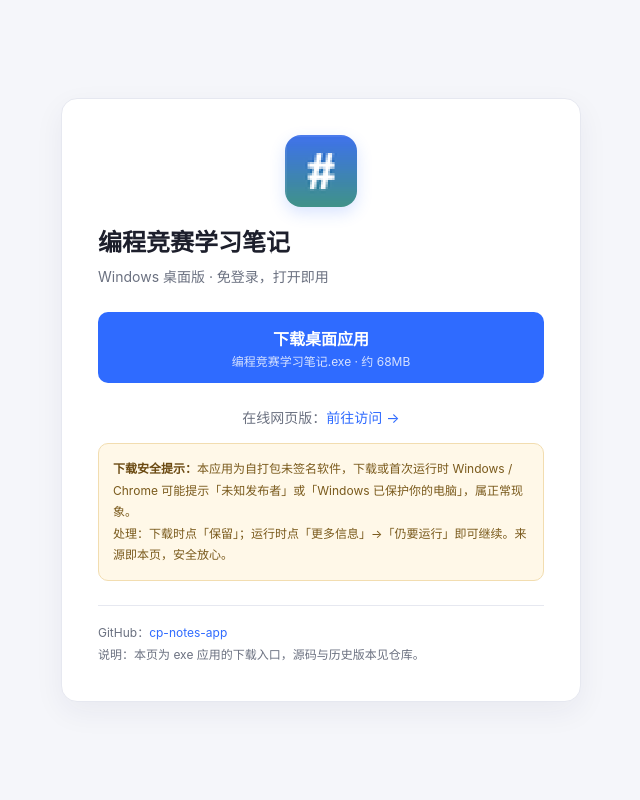
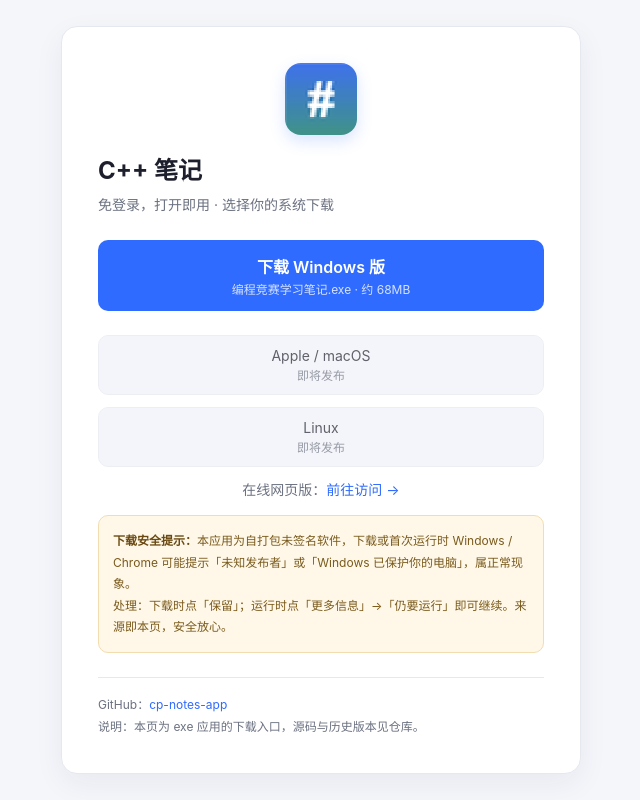
Before and after one commit to zhangjiahang666/cp-notes-app, a plain HTML site: page index.html in a window 1280 px wide. Shown: the whole page, without its empty margins (319-959 px from the left). Drawn offline with Linux system fonts and the light colour scheme.

Commit message:
下载页改C++笔记并加三平台入口

```diff
--- a/index.html
+++ b/index.html
@@ -3,7 +3,7 @@
 <head>
 <meta charset="utf-8">
 <meta name="viewport" content="width=device-width,initial-scale=1">
-<title>编程竞赛学习笔记 · 桌面版</title>
+<title>C++ 笔记 · 桌面版</title>
 <link rel="icon" type="image/png" href="app_icon.png">
 <style>
   :root{--bg:#f5f6fa;--card:#fff;--line:#e6e8f0;--txt:#1d1f2c;--muted:#6b7180;--accent:#2f6bff;}
@@ -16,6 +16,11 @@
   .dl{display:block;text-align:center;background:var(--accent);color:#fff;text-decoration:none;padding:14px 0;border-radius:10px;font-size:16px;font-weight:600;margin-bottom:24px;transition:opacity .2s;}
   .dl:hover{opacity:.9;}
   .dl small{display:block;font-weight:400;font-size:12px;opacity:.8;margin-top:2px;}
+  .plat{display:block;text-align:center;background:#f0f2f8;border:1px solid var(--line);border-radius:10px;padding:11px 0;margin-bottom:12px;font-size:14px;color:var(--txt);text-decoration:none;transition:background .2s;}
+  .plat:hover{background:#e7ebf5;}
+  .plat small{display:block;font-weight:400;font-size:12px;color:var(--muted);margin-top:2px;}
+  .plat.soon{opacity:.7;cursor:default;}
+  .plat.soon:hover{background:#f0f2f8;}
   .link{text-align:center;font-size:14px;color:var(--muted);}
   .link a{color:var(--accent);text-decoration:none;}
   .link a:hover{text-decoration:underline;}
@@ -28,12 +33,14 @@
 <body>
   <div class="card">
     <img class="avatar" src="app_icon_128.png" alt="编程竞赛学习笔记">
-    <h1>编程竞赛学习笔记</h1>
-    <p class="sub">Windows 桌面版 · 免登录，打开即用</p>
+    <h1>C++ 笔记</h1>
+    <p class="sub">免登录，打开即用 · 选择你的系统下载</p>
     <a class="dl" href="编程竞赛学习笔记.exe" download>
-      下载桌面应用
+      下载 Windows 版
       <small>编程竞赛学习笔记.exe · 约 68MB</small>
     </a>
+    <a class="plat soon" href="javascript:void(0)">Apple / macOS<small>即将发布</small></a>
+    <a class="plat soon" href="javascript:void(0)">Linux<small>即将发布</small></a>
     <p class="link">在线网页版：<a href="https://zhangjiahang666.github.io/cp-notes/">前往访问 →</a></p>
     <div class="safe"><b>下载安全提示：</b>本应用为自打包未签名软件，下载或首次运行时 Windows / Chrome 可能提示「未知发布者」或「Windows 已保护你的电脑」，属正常现象。<br>处理：下载时点「保留」；运行时点「更多信息」→「仍要运行」即可继续。来源即本页，安全放心。</div>
     <div class="meta">
```
